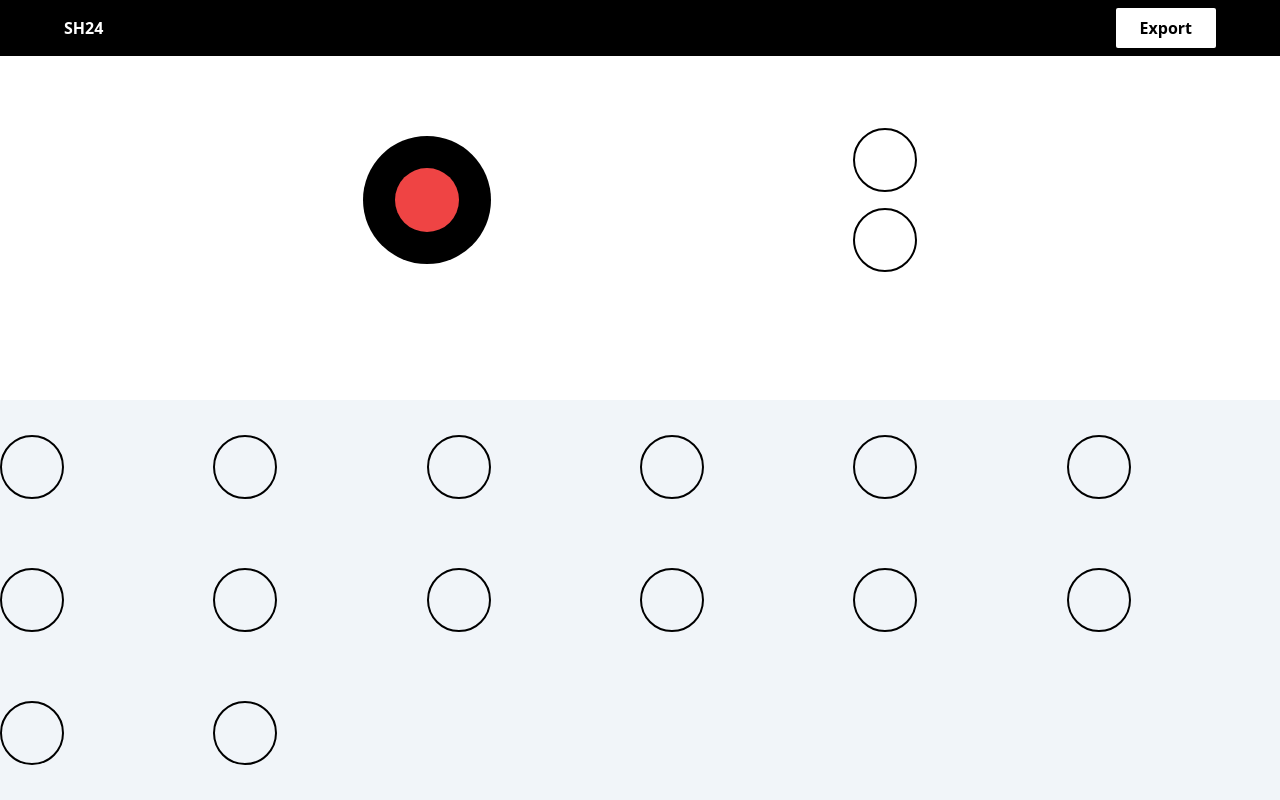
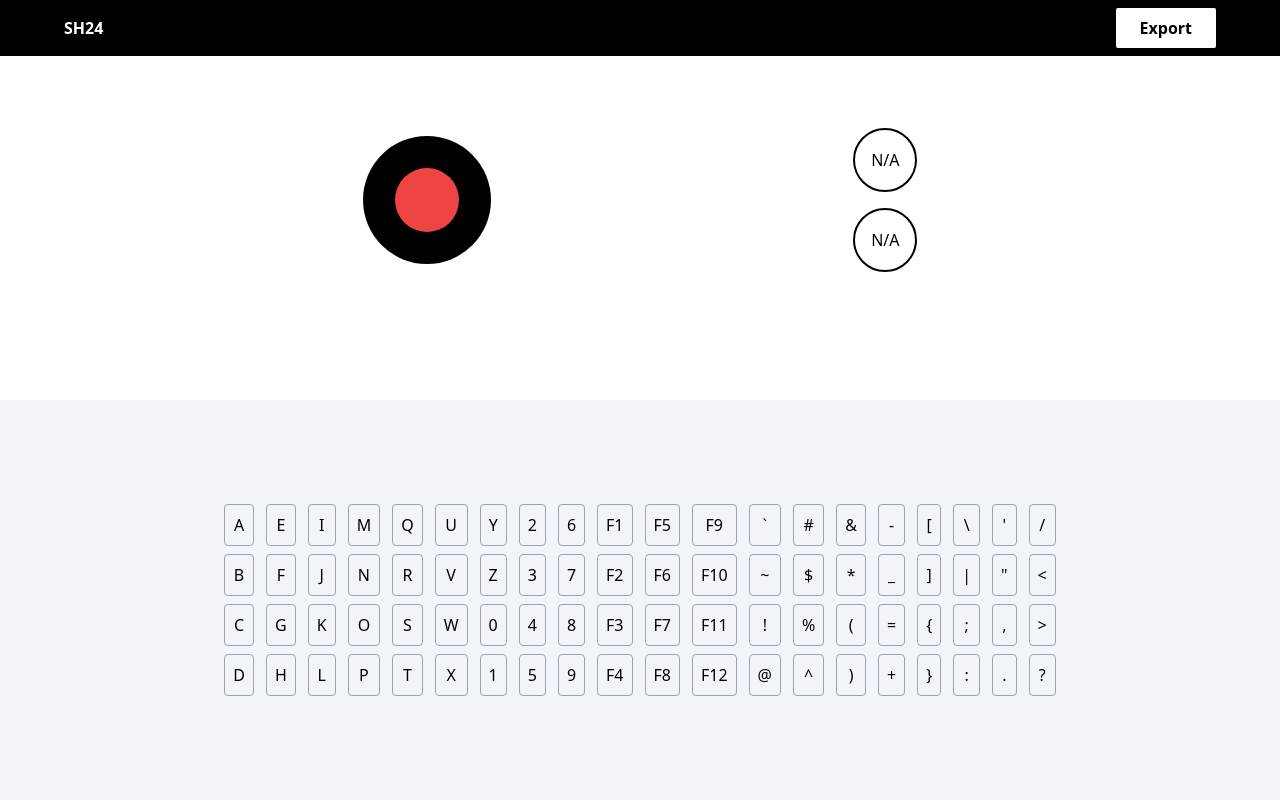
Before and after one commit to RamenBuddha/SH24, a React (Vite) app in the folder frontend/: page / in a window 1280 px wide. Built offline with nearby package versions, Linux system fonts and the light colour scheme.

Commit message:
Added a keyboard and message passing between keyboard and buttons on top

```diff
--- a/frontend/src/App.jsx
+++ b/frontend/src/App.jsx
@@ -2,39 +2,48 @@ import Navbar from './components/Navbar'
 import Button from './components/Button'
 import Joystick from './components/Joystick'
 import Key from './components/Key'
+import MessageContext from './components/MessageContext'
+import { useState } from 'react'
 
 function App() {
+  let keys = ["A", "B", "C", "D", "E", "F", "G", "H", "I", "J", "K", "L", "M", "N", "O", "P", "Q", "R", "S", "T", "U", "V", "W", "X", "Y", "Z", "0", "1", "2", "3", "4", "5", "6", "7", "8", "9","F1", "F2", "F3", "F4", "F5", "F6", "F7", "F8", "F9", "F10", "F11", "F12","`", "~", "!", "@", "#", "$", "%", "^", "&", "*", "(", ")", "-", "_", "=", "+", "[", "]", "{", "}", "\\", "|", ";", ":", "'", "\"", ",", ".", "/", "<", ">", "?"];
+  const chunkArray = (array, chunkSize) => {
+    const chunks = [];
+    for (let i = 0; i < array.length; i += chunkSize) {
+      chunks.push(array.slice(i, i + chunkSize));
+    }
+    return chunks;
+  };
+  const keyChunks = chunkArray(keys, 4);
+  const [message, setMessage] = useState('');
+  const [listeningButton, setListeningButton] = useState(null);
+
   return (
     <>
+      <MessageContext.Provider value={{ message, setMessage }}>
       <Navbar></Navbar>
-
       <div className=" w-screen h-[50vh] bg-white flex justify-evenly items-center">
         <div className='flex'>
           <Joystick></Joystick>
         </div>
         <div className='flex-col space-y-4'>
-        <Button></Button>
-        <Button></Button>
+        <Button id={1} isListening={listeningButton === 1} setListeningButton={setListeningButton}></Button>
+        <Button id={2} isListening={listeningButton === 2} setListeningButton={setListeningButton}></Button>
         </div>
       </div>
 
-      <div className="items-center grid grid-cols-6 justify-center w-screen h-[50vh] bg-slate-100 space-x">
-        <Key></Key>
-        <Key></Key>
-        <Key></Key>
-        <Key></Key>
-        <Key></Key>
-        <Key></Key>
-        <Key></Key>
-        <Key></Key>
-        <Key></Key>
-        <Key></Key>
-        <Key></Key>
-        <Key></Key>
-        <Key></Key>
-        <Key></Key>
 
+      <div className="flex justify-center items-center w-screen h-[50vh] bg-slate-100 space-x-1">
+        {keyChunks.map((chunk, index) => (
+          <div key={index} className="flex flex-col">
+            {chunk.map((key) => (
+              <Key label={key}>
+              </Key>
+            ))}
+          </div>
+        ))}
       </div>
+      </MessageContext.Provider>
     </>
   )
 }
--- a/frontend/src/components/Button.jsx
+++ b/frontend/src/components/Button.jsx
@@ -1,31 +1,23 @@
+import MessageContext from "./MessageContext";
+import { useState, useEffect, useContext} from "react"
 
-import { useState, useEffect} from "react"
+const Button = ({id, isListening, setListeningButton}) => {
+    const {message,setMessage} = useContext(MessageContext);
 
-const Button = (key) => {
-    const[bind,setBind] = useState("");
-    const [isListening, setIsListening] = useState(false);
+    const[bind,setBind] = useState("N/A");
 
     const handleClick = () => {
-        setIsListening(true);
-    }
-
-    const handleKeyPress = (event) => {
-        if (isListening) {
-            if (event.key === " "){
-                setBind("Space".toUpperCase());
-            } else{
-                setBind(event.key.toUpperCase());
-            }
-        }
-        setIsListening(false);
+        setMessage('');
+        setListeningButton(id);
     }
 
     useEffect(() => {
-        window.addEventListener("keydown", handleKeyPress);
-        return () => {
-            window.removeEventListener("keydown", handleKeyPress);
-          };
-    }, [isListening])
+        if (isListening && message) {
+            setBind(message);
+            setListeningButton(null);
+            setMessage('');
+        }
+    }, [isListening, setListeningButton, setMessage, message])
 
     return (
         <>
--- a/frontend/src/components/Key.jsx
+++ b/frontend/src/components/Key.jsx
@@ -1,7 +1,11 @@
-const Key = (key) =>{
+import MessageContext from "./MessageContext";
+import { useContext } from "react";
+
+const Key = ({label}) =>{
+    const { setMessage } = useContext(MessageContext);
     return (
         <>
-        <button className="rounded-full w-16 h-16 border-2 border-black"></button>
+        <button onClick={() => {setMessage(label)}} className="m-1 p-2 rounded border border-gray-400 hover:scale-90 duration-300">{label}</button>
         </>
     )
 }
--- /dev/null
+++ b/frontend/src/components/MessageContext.jsx
@@ -0,0 +1,5 @@
+import { createContext } from "react";
+
+const MessageContext = createContext();
+
+export default MessageContext;
```
